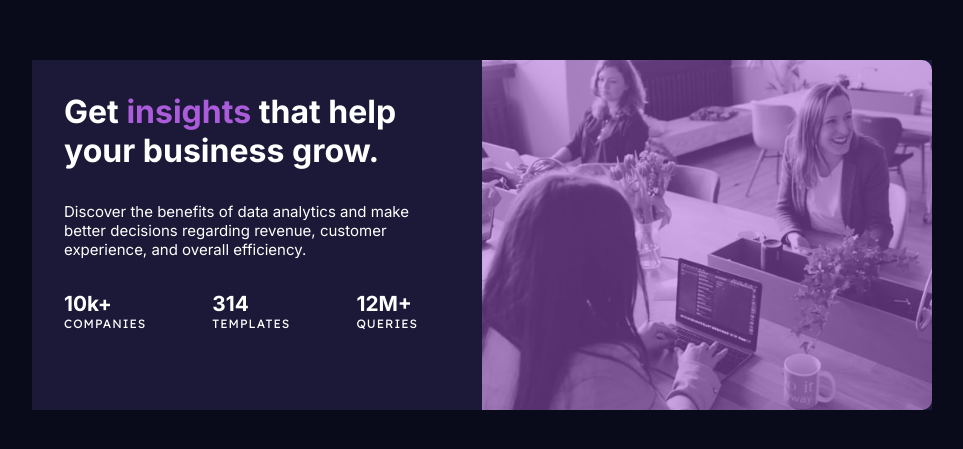
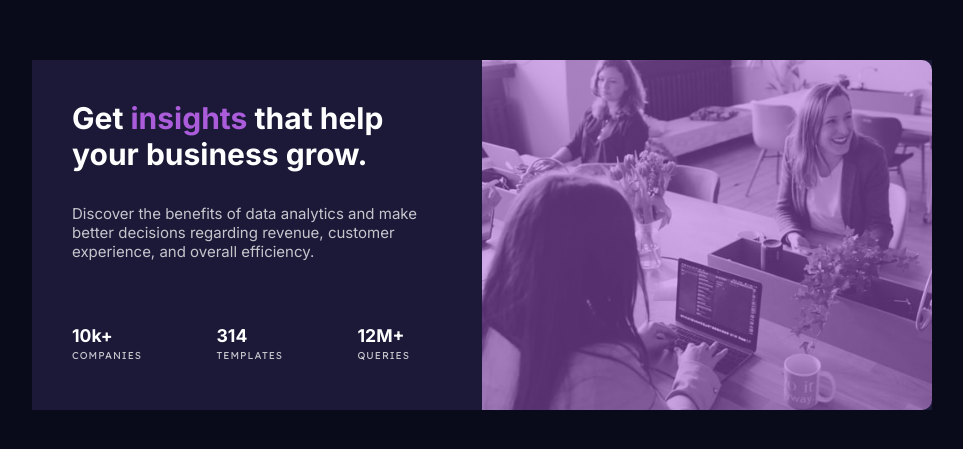
Before and after one commit to suryathink/Stats-preview-card-component, a plain HTML site: page index.html in a window 1280 px wide. Shown: the part 165-614 px from the top of the page, without its empty margins (158-1121 px from the left). Drawn offline with Linux system fonts and the light colour scheme.

Commit message:
destop design updated

```diff
--- a/style.scss
+++ b/style.scss
@@ -30,12 +30,12 @@
   width: 50%;
   height: 100%;
 //   border: 2px solid red;
-  padding: 2rem;
+  padding: 2.5rem;
   h1 {
     color: #ffffff;
     font-family: Inter;
-
-    font-weight: 700;
+     font-size: 30px;
+    font-weight: 600;
     span {
       color: #ab5cdb;
       font-weight: 700;
@@ -45,6 +45,7 @@
   p {
     font-size: 15px;
     padding: 2rem 0;
+    color: hsla(0, 0%, 100%, 0.75);
   }
 }
 
@@ -69,29 +70,20 @@
   justify-content: space-between;
   padding: 0 2rem 0 0;
   color: #ffffff;
-
+  padding-top: 2rem;
   .numbers {
-    font-weight: 700;
-    font-size: 1.3rem;
+    font-weight: 600;
+    font-size: 1.1rem;
   }
 
   .letters {
     text-transform: uppercase;
     // font-weight: 400;
-    font-size: 12px !important;
+    font-size: 10px !important;
     font-family: "Lexend Deca", sans-serif !important;
     letter-spacing: 1px;
     font-weight: 0;
-
-    color: #ffffff;
+    padding-top: 3px;
+    color: hsla(0, 0%, 100%, 0.75);
   }
 }
-
-
-.attribution {
-  font-size: 11px;
-  text-align: center;
-}
-.attribution a {
-  color: hsl(228, 45%, 44%);
-}
```
Also changed, not shown: style.css, 1 other file.
